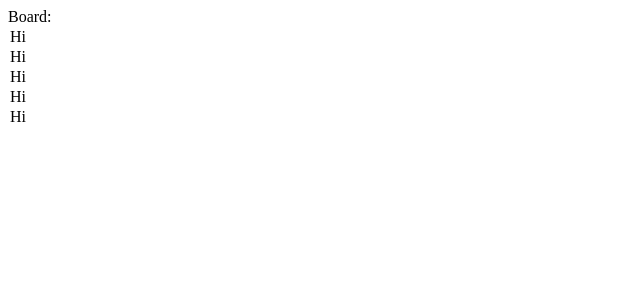
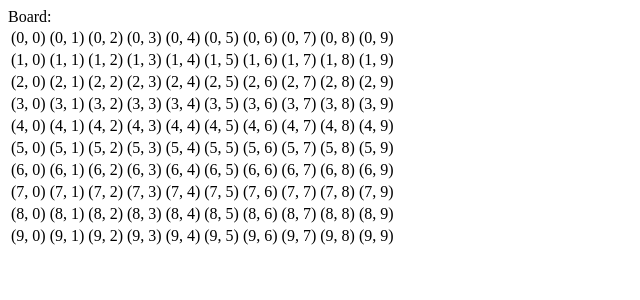
Before and after one commit to justinkpeter/minesweeper, an Angular app: page / in a window 1280 px wide. Shown: the top 300 px of the page, without its empty margins (0-640 px from the left). Built offline with nearby package versions, Linux system fonts and the light colour scheme.

Commit message:
Rendering out board

```diff
--- a/src/app/app.component.html
+++ b/src/app/app.component.html
@@ -1,5 +1,10 @@
 Board:
 
 <table summary="Minesweeper board">
-  <tr *ngFor="let row of board.cells">  Hi </tr>
+  <tr *ngFor="let row of board.cells; index as y">
+    <td *ngFor="let column of board.cells; index as x">
+      <div>({{y}}, {{x}})</div>
+    </td>
+
+  </tr>
 </table>
--- a/src/app/app.component.ts
+++ b/src/app/app.component.ts
@@ -8,5 +8,5 @@ import { Board } from './game/board';
 })
 export class AppComponent {
   title = 'minesweeper';
-  board = new Board(5, 5);
+  board = new Board(10, 10);
 }
--- a/src/app/game/board.ts
+++ b/src/app/game/board.ts
@@ -1,4 +1,6 @@
 import { Cell } from "./cell";
+
+const  NEIGHBORS = [[-1, -1], [-1, 0], [-1, 1], [0, -1], [0, 1], [1, -1], [1, 0], [1, 1]];
 
 export class Board {
   //instantiate 2-D array ----> [ [], [] , [] , [] ..... ]
@@ -7,13 +9,29 @@ export class Board {
     for(let y= 0; y < size; y++){
       this.cells[y] = []
       for( let x = 0; x < size; x++ ){
-        this.cells[y][x] = new Cell()
+        this.cells[y][x] = new Cell(y,x)
       }
     }
 
     // randomly assign the mines
     for(let j = 0; j < mines; j++){
       this.getRandomCell().mine = true
+    }
+
+    // count mines
+
+
+    for(let y = 0; y < size; y++){
+      for( let x = 0; x < size; x++){
+        let numberOfMines = 0
+        for(let neighbor of NEIGHBORS){
+          // check if mine is defined and a neighbor is a Mine
+          if(this.cells[y+neighbor[0]] && this.cells[y+neighbor[0]][x+neighbor[1]] && this.cells[y+neighbor[0]][x+neighbor[1]].mine){
+            numberOfMines++
+          }
+        }
+
+      }
     }
   }
 
@@ -23,4 +41,21 @@ export class Board {
     return this.cells[y][x]
   }
 
+
+  checkCell(cell: Cell){
+    // if the cell has not been opened
+    if(cell.status !== "open"){
+      return;
+    }
+
+    // if the cell is a mine
+    else if(cell.mine){
+      //this.gameOver(); // .... you're done
+    }
+
+    else{
+      cell.status = 'clear'
+    }
+
+  }
 }
--- a/src/app/game/cell.ts
+++ b/src/app/game/cell.ts
@@ -1,4 +1,12 @@
 export class Cell{
   status: 'open' | 'clear' | 'flag' = 'open';
   mine = false;
+  proximityMines: number = 0
+
+
+  // function to reveal a cell after user click
+  constructor(public row: number, public column: number){
+  //
+  }
+
 }
```
